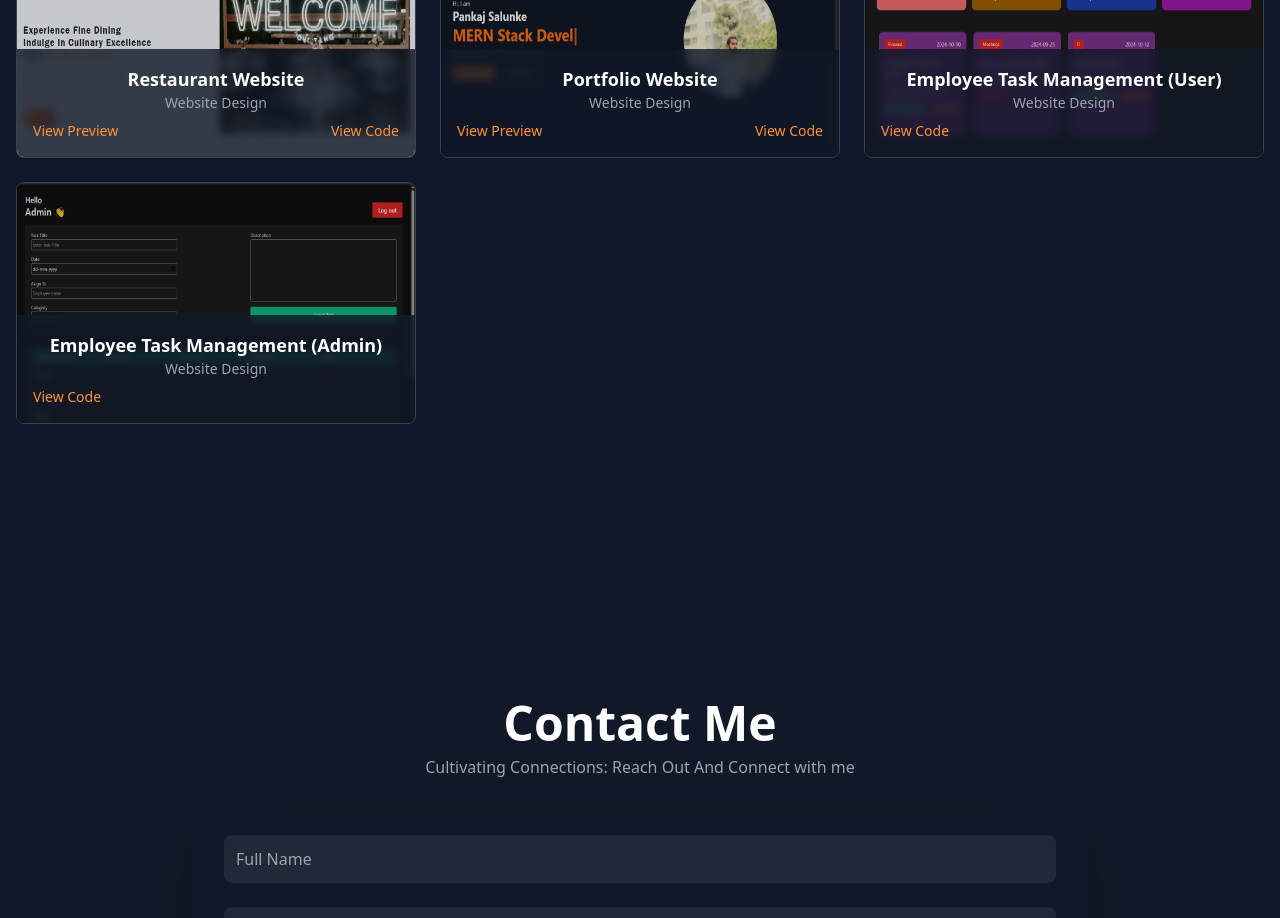
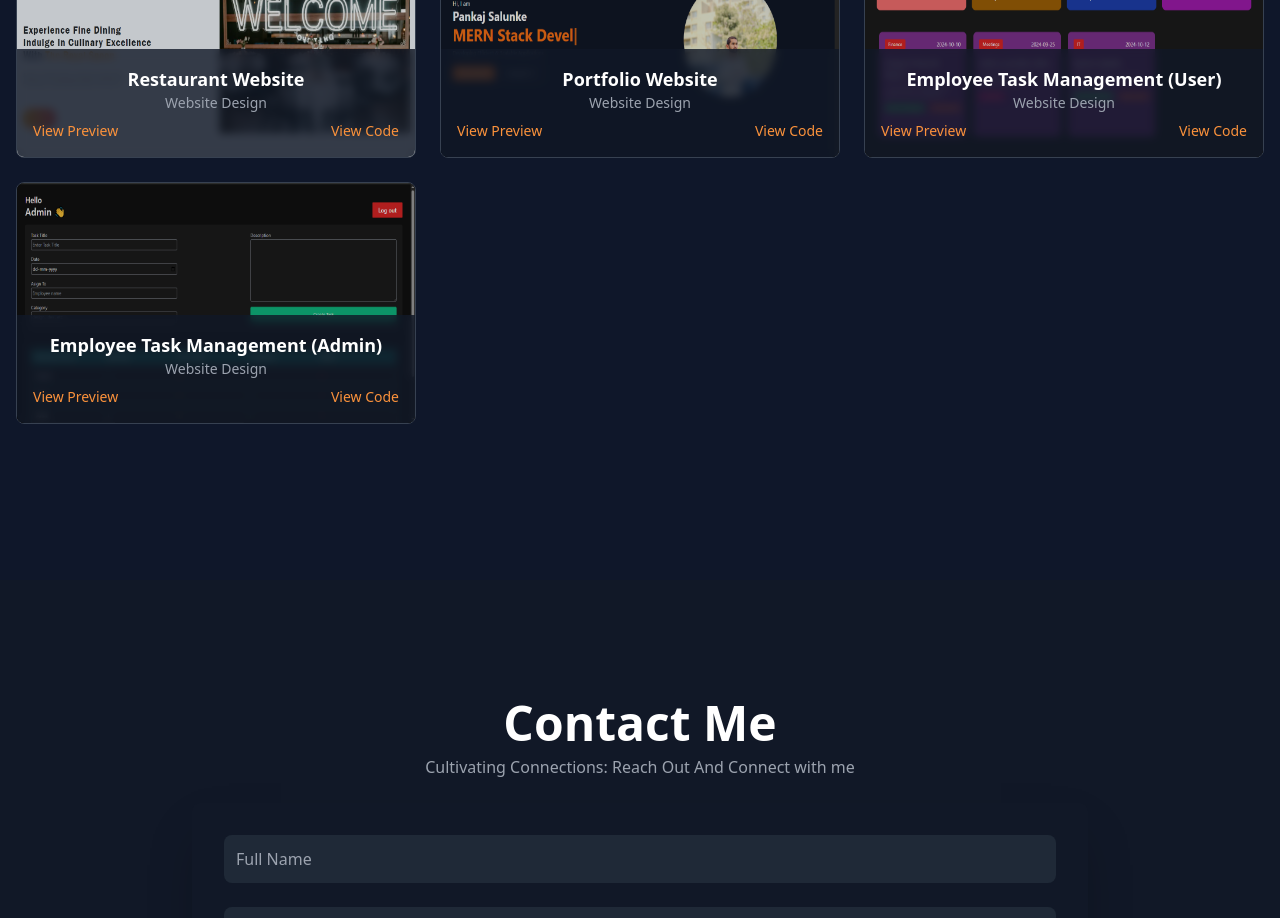
Before and after one commit to pankajsalunke/Portfolio, a React (Vite) app: page / in a window 1280 px wide. Shown: the part 2820-3738 px from the top of the page. Built offline with nearby package versions, Linux system fonts and the light colour scheme.

Commit message:
project link added

```diff
--- a/src/pages/Portfolio.jsx
+++ b/src/pages/Portfolio.jsx
@@ -29,7 +29,7 @@ const Portfolio = () => {
       title: "Employee Task Management (User)",
       category: "Website Design",
       image: emp,
-      link: "",
+      link: "https://employee-task-management-pearl.vercel.app/",
       code_link:
         "https://github.com/pankajsalunke/employee_task_management/tree/main/backend",
     },
@@ -38,7 +38,7 @@ const Portfolio = () => {
       title: "Employee Task Management (Admin)",
       category: "Website Design",
       image: admin,
-      link: "",
+      link: "https://employee-task-management-pearl.vercel.app/admin-login",
       code_link:
         "https://github.com/pankajsalunke/employee_task_management/tree/main/frontend",
     },
@@ -57,7 +57,7 @@ const Portfolio = () => {
         {portfolioItems
           .filter(
             (item) =>
-              activeCategory === "All" || item.category === activeCategory
+              activeCategory === "All" || item.category === activeCategory,
           )
           .map((item) => (
             <div
```
